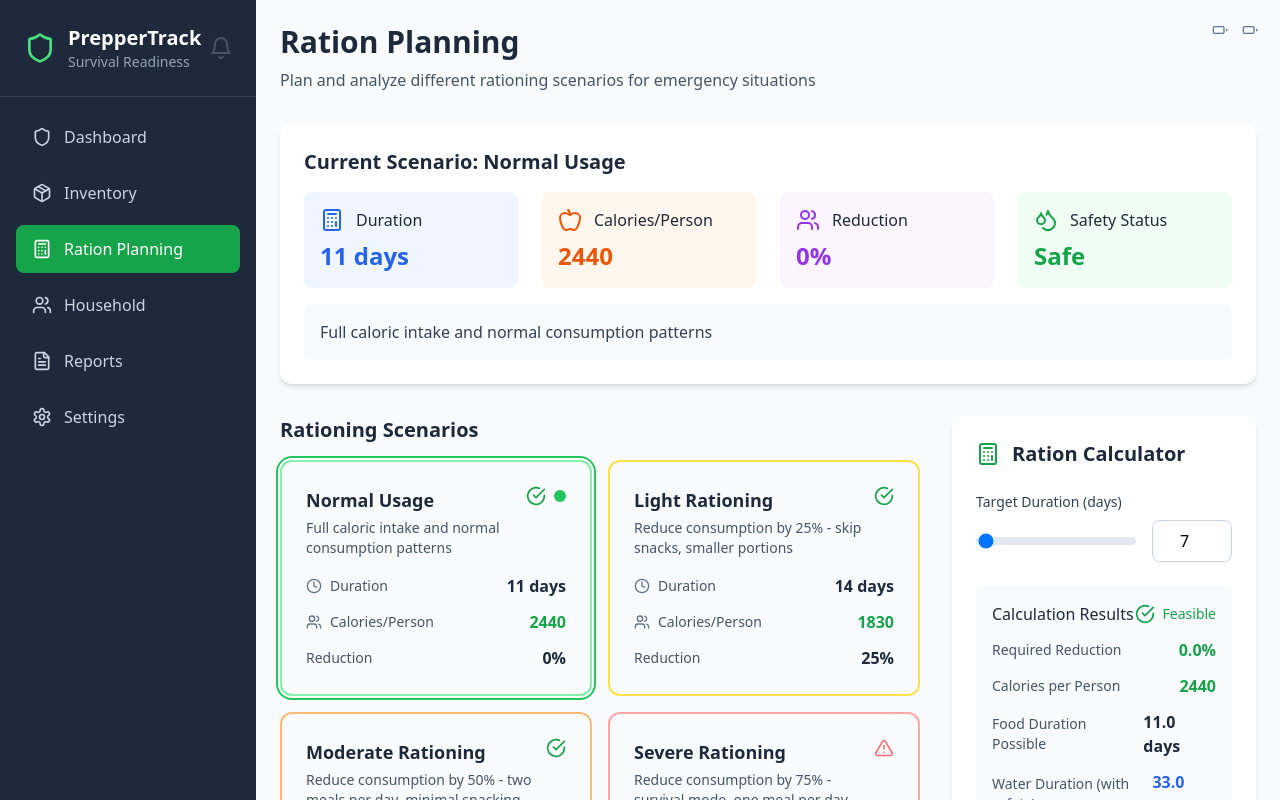
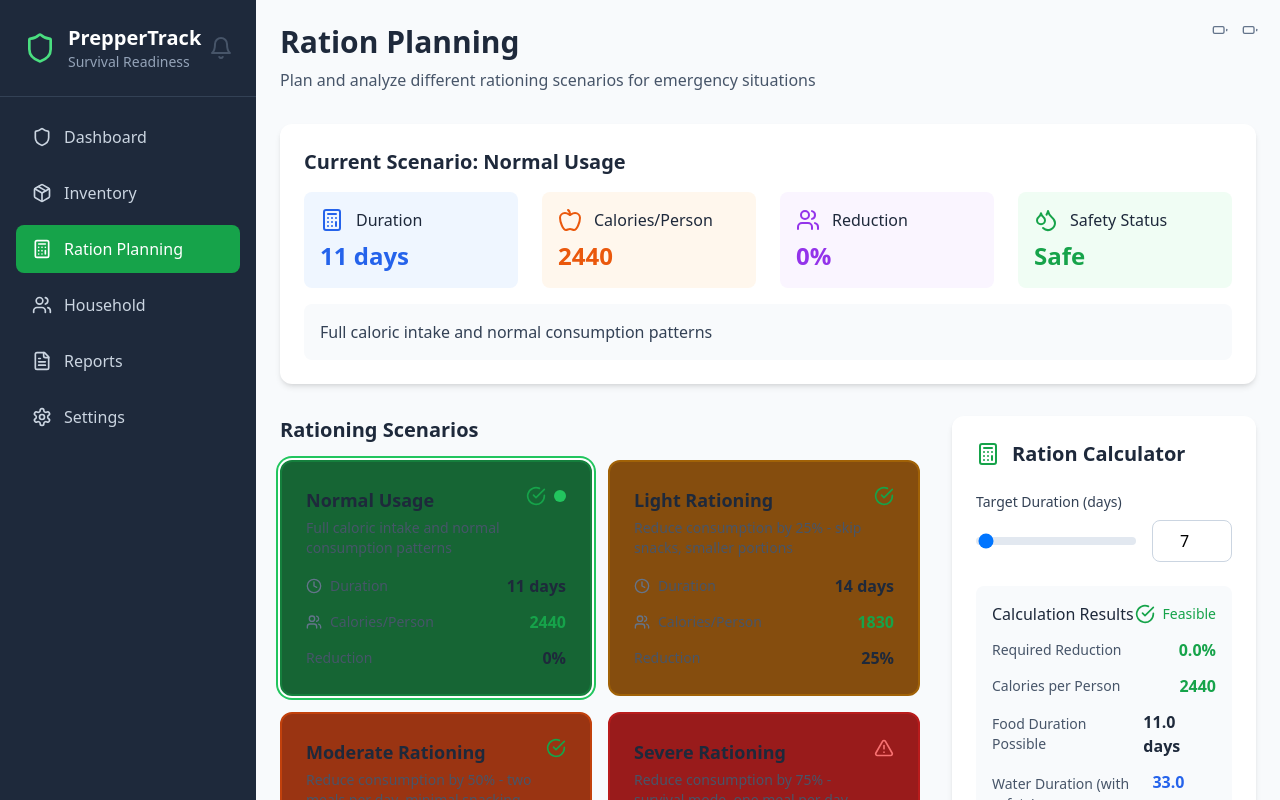
Before and after one commit to RedScarOfficial/PrepperTrack_v1, a React (Vite) app: page / in a window 1280 px wide. Both pictures are taken after a click on the button "Ration Planning". Shown: the top 800 px of the page. Built offline with nearby package versions, Linux system fonts and the light colour scheme.

Commit message:
Updated ScenarioCard.tsx

```diff
--- a/src/components/RationPlanning/ScenarioCard.tsx
+++ b/src/components/RationPlanning/ScenarioCard.tsx
@@ -24,10 +24,10 @@ export default function ScenarioCard({
   const isSafe = caloriesPerPerson >= minCalories;
 
   const getScenarioColor = () => {
-    if (scenario.reductionPercentage === 0) return 'border-green-300 bg-green-70';
-    if (scenario.reductionPercentage <= 25) return 'border-yellow-300 bg-yellow-70';
-    if (scenario.reductionPercentage <= 50) return 'border-orange-300 bg-orange-70';
-    return 'border-red-300 bg-red-70';
+    if (scenario.reductionPercentage === 0) return 'border-green-700 bg-green-800';
+    if (scenario.reductionPercentage <= 25) return 'border-yellow-700 bg-yellow-800';
+    if (scenario.reductionPercentage <= 50) return 'border-orange-700 bg-orange-800';
+    return 'border-red-700 bg-red-800';
   };
 
   return (
```
